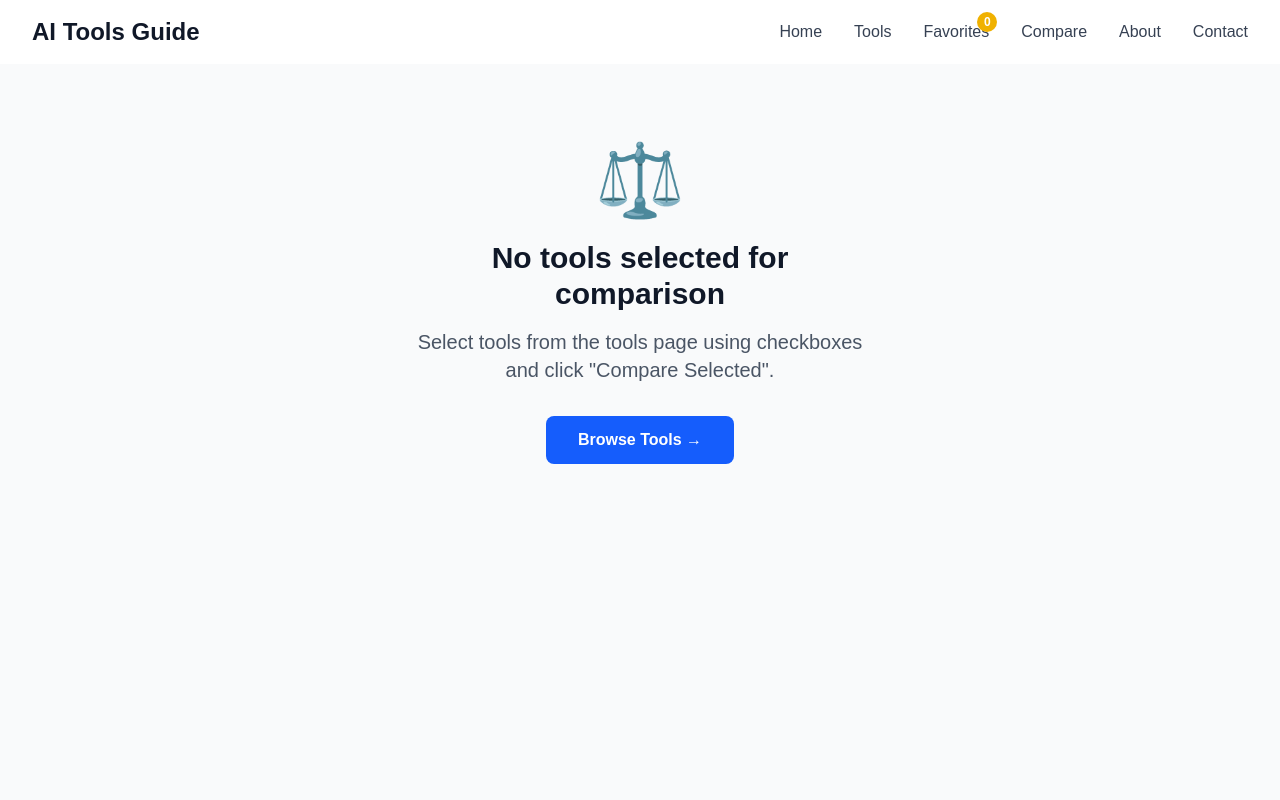
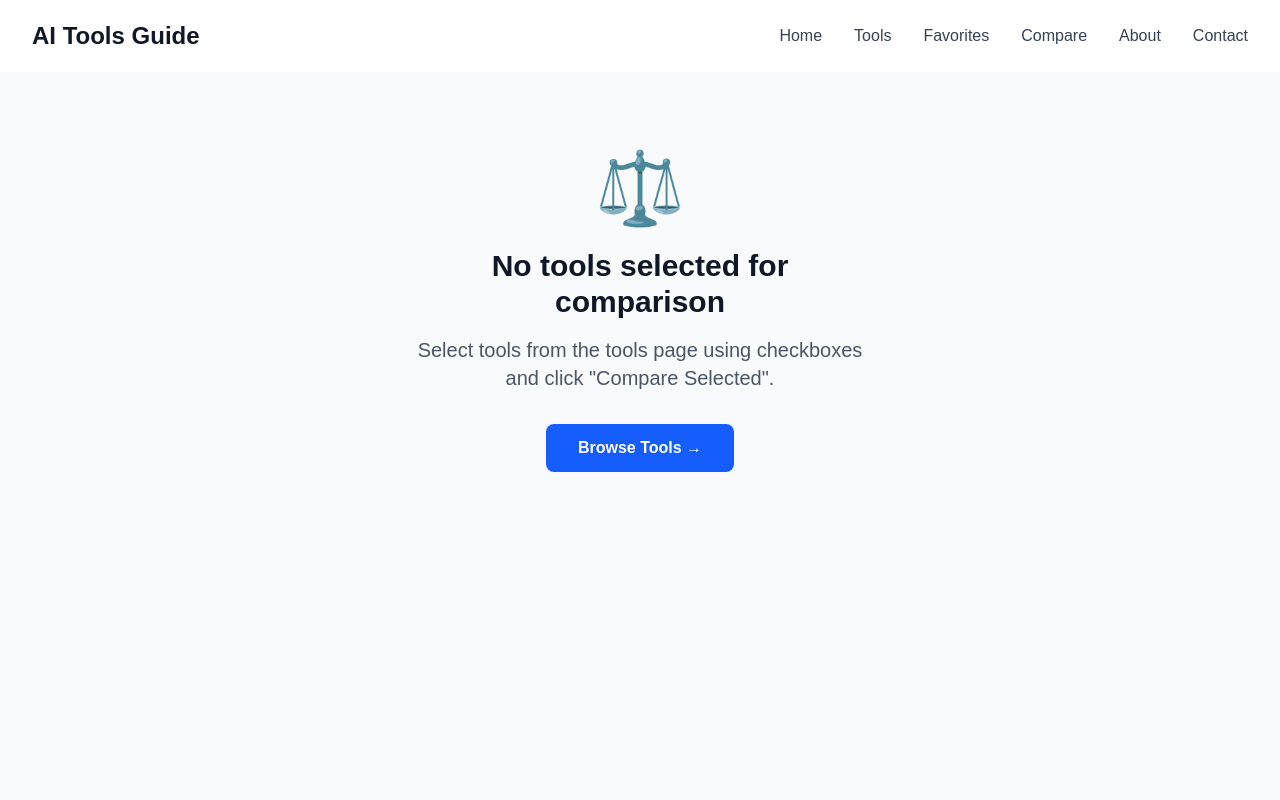
Before and after one commit to kishorm3795/Guide-AI, a Next.js app: page /compare in a window 1280 px wide. Shown: the top 800 px of the page. Built offline with nearby package versions, Linux system fonts and the light colour scheme.

Commit message:
Mobile responsive involment

```diff
--- a/app/components/Header.tsx
+++ b/app/components/Header.tsx
@@ -1,32 +1,122 @@
+'use client';
+
+import { useState, useEffect } from 'react';
 import Link from 'next/link';
+import { useFavoritesCount } from '../hooks/useFavorites'; // Assuming favorites hook exists, fallback to 0
 
 export default function Header() {
+  const [isMobileMenuOpen, setIsMobileMenuOpen] = useState(false);
+const favoritesCount = 0; // Static for now - add dynamic later if needed
+
+  const toggleMobileMenu = () => {
+    setIsMobileMenuOpen(!isMobileMenuOpen);
+  };
+
+  const closeMobileMenu = () => {
+    setIsMobileMenuOpen(false);
+  };
+
+  // Close menu on resize to desktop
+  useEffect(() => {
+    const handleResize = () => {
+      if (window.innerWidth >= 768) {
+        setIsMobileMenuOpen(false);
+      }
+    };
+    window.addEventListener('resize', handleResize);
+    return () => window.removeEventListener('resize', handleResize);
+  }, []);
+
   return (
-    <header className="bg-white shadow-sm">
+    <>
+      <header className="bg-white shadow-sm z-50">
         <div className="max-w-7xl mx-auto px-4 sm:px-6 lg:px-8">
           <div className="flex justify-between items-center py-4">
-          <Link href="/" className="text-2xl font-bold text-gray-900">
+            <Link href="/" className="text-2xl font-bold text-gray-900 hover:text-gray-700 transition-colors">
               AI Tools Guide
             </Link>
+
+            {/* Desktop Nav */}
             <nav className="hidden md:flex space-x-8">
-            <Link href="/" className="text-gray-700 hover:text-gray-900">Home</Link>
-            <Link href="/tools" className="text-gray-700 hover:text-gray-900">Tools</Link>
-            <Link href="/favorites" className="text-gray-700 hover:text-gray-900 relative">
+              <Link href="/" className="text-gray-700 hover:text-gray-900 font-medium py-2 transition-colors">Home</Link>
+              <Link href="/tools" className="text-gray-700 hover:text-gray-900 font-medium py-2 transition-colors">Tools</Link>
+              <Link href="/favorites" className="text-gray-700 hover:text-gray-900 font-medium py-2 relative transition-colors">
                 Favorites
-              <span className="absolute -top-2 -right-2 bg-yellow-500 text-white text-xs rounded-full w-5 h-5 flex items-center justify-center font-bold">
-                0
+                {favoritesCount > 0 && (
+                  <span className="absolute -top-2 -right-2 bg-yellow-500 text-white text-xs rounded-full w-5 h-5 flex items-center justify-center font-bold shadow-sm">
+                    {favoritesCount}
                   </span>
+                )}
               </Link>
-            <Link href="/compare" className="text-gray-700 hover:text-gray-900">Compare</Link>
-            <Link href="/about" className="text-gray-700 hover:text-gray-900">About</Link>
-            <Link href="/contact" className="text-gray-700 hover:text-gray-900">Contact</Link>
+              <Link href="/compare" className="text-gray-700 hover:text-gray-900 font-medium py-2 transition-colors">Compare</Link>
+              <Link href="/about" className="text-gray-700 hover:text-gray-900 font-medium py-2 transition-colors">About</Link>
+              <Link href="/contact" className="text-gray-700 hover:text-gray-900 font-medium py-2 transition-colors">Contact</Link>
             </nav>
-          <div className="md:hidden">
-            {/* Mobile menu button - can add later */}
-            <button className="text-gray-700">Menu</button>
-          </div>
+
+            {/* Mobile Menu Button */}
+            <button
+              onClick={toggleMobileMenu}
+              className="md:hidden p-2 rounded-lg hover:bg-gray-100 focus:outline-none focus:ring-2 focus:ring-blue-500 transition-colors"
+              aria-label="Toggle mobile menu"
+              aria-expanded={isMobileMenuOpen}
+            >
+              <svg className={`w-6 h-6 transition-transform ${isMobileMenuOpen ? 'rotate-90' : ''}`} fill="none" stroke="currentColor" viewBox="0 0 24 24">
+                <path strokeLinecap="round" strokeLinejoin="round" strokeWidth={2} d="M4 6h16M4 12h16M4 18h16" />
+              </svg>
+            </button>
           </div>
         </div>
       </header>
+
+      {/* Mobile Menu Overlay */}
+      {isMobileMenuOpen && (
+        <>
+          {/* Backdrop */}
+          <div
+            className="fixed inset-0 bg-black/50 backdrop-blur-sm z-40 md:hidden animate-in fade-in duration-200"
+            onClick={closeMobileMenu}
+            aria-hidden="true"
+          />
+
+          {/* Slide-in Menu */}
+          <div className="fixed top-0 right-0 w-80 h-full bg-white shadow-2xl z-50 md:hidden animate-in slide-in-from-right duration-200">
+            <div className="p-6 border-b border-gray-200">
+              <div className="flex items-center justify-between">
+                <span className="text-xl font-bold text-gray-900">Menu</span>
+                <button
+                  onClick={closeMobileMenu}
+                  className="p-2 rounded-lg hover:bg-gray-100 focus:outline-none focus:ring-2 focus:ring-blue-500 transition-colors"
+                  aria-label="Close menu"
+                >
+                  <svg className="w-6 h-6" fill="none" stroke="currentColor" viewBox="0 0 24 24">
+                    <path strokeLinecap="round" strokeLinejoin="round" strokeWidth={2} d="M6 18L18 6M6 6l12 12" />
+                  </svg>
+                </button>
+              </div>
+            </div>
+
+            <nav className="p-6 pt-4 flex-1">
+              <ul className="space-y-4">
+                <li><Link href="/" className="block text-lg font-medium text-gray-700 hover:text-gray-900 py-2 transition-colors" onClick={closeMobileMenu}>Home</Link></li>
+                <li><Link href="/tools" className="block text-lg font-medium text-gray-700 hover:text-gray-900 py-2 transition-colors" onClick={closeMobileMenu}>Tools</Link></li>
+                <li>
+                  <Link href="/favorites" className="block text-lg font-medium text-gray-700 hover:text-gray-900 py-2 relative transition-colors flex items-center" onClick={closeMobileMenu}>
+                    Favorites
+                    {favoritesCount > 0 && (
+                      <span className="ml-2 bg-yellow-500 text-white text-xs rounded-full w-5 h-5 flex items-center justify-center font-bold shadow-sm">
+                        {favoritesCount}
+                      </span>
+                    )}
+                  </Link>
+                </li>
+                <li><Link href="/compare" className="block text-lg font-medium text-gray-700 hover:text-gray-900 py-2 transition-colors" onClick={closeMobileMenu}>Compare</Link></li>
+                <li><Link href="/about" className="block text-lg font-medium text-gray-700 hover:text-gray-900 py-2 transition-colors" onClick={closeMobileMenu}>About</Link></li>
+                <li><Link href="/contact" className="block text-lg font-medium text-gray-700 hover:text-gray-900 py-2 transition-colors" onClick={closeMobileMenu}>Contact</Link></li>
+              </ul>
+            </nav>
+          </div>
+        </>
+      )}
+    </>
   );
 }
--- /dev/null
+++ b/app/hooks/useFavorites.ts
@@ -0,0 +1,11 @@
+import { useState, useEffect } from 'react';
+
+export function useFavoritesCount() {
+  const [favoritesCount, setFavoritesCount] = useState(0);
+
+  const favorites = JSON.parse(localStorage.getItem('favorites') || '[]') as string[];
+  const count = favorites.length;
+  return count;
+
+  return favoritesCount;
+}
```
Also changed, not shown: 1 other file (tests, documents, lock files or other folders). Lines whose indentation alone changed are shown as unchanged.
